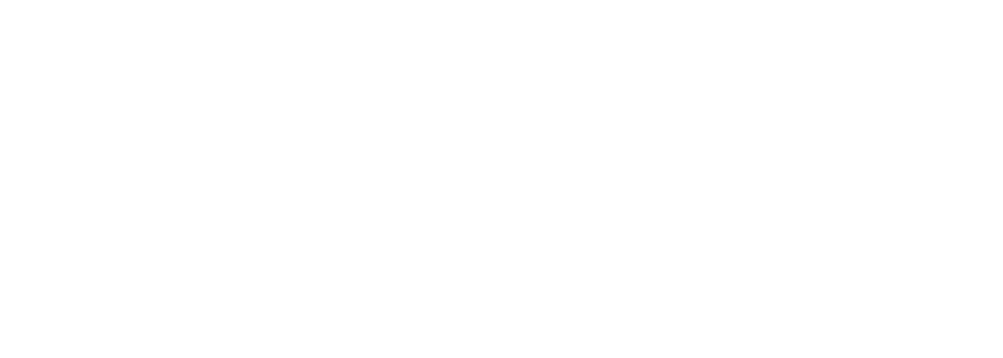
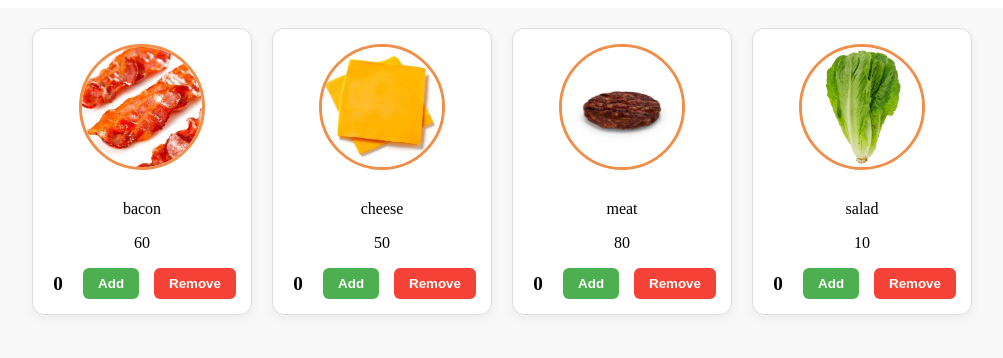
Before and after one commit to KanimetovDying2/homework-55, a React (Vite) app: page / in a window 1280 px wide. Shown: the top 358 px of the page, without its empty margins (138-1141 px from the left). Built offline with nearby package versions, Linux system fonts and the light colour scheme.

Commit message:
feat: build ingredient control system and add styles for burger, controls and app

```diff
--- a/src/App.css
+++ b/src/App.css
@@ -0,0 +1,88 @@
+.App {
+  display: flex;
+  flex-direction: column;
+  align-items: center;
+  min-height: 100vh;
+  background-color: #f8f8f8;
+  padding-bottom: 50px;
+}
+
+.container {
+  display: grid;
+  grid-template-columns: repeat(auto-fill, minmax(220px, 1fr));
+  gap: 20px;
+  padding: 20px;
+  max-width: 1000px;
+  margin: 0 auto;
+}
+
+.control-item {
+  border: 1px solid #ddd;
+  border-radius: 12px;
+  padding: 15px;
+  background: #fff;
+  box-shadow: 0 4px 10px rgba(0, 0, 0, 0.05);
+  text-align: center;
+  transition: transform 0.2s;
+}
+
+.control-item:hover {
+  transform: translateY(-5px);
+}
+
+.control-item img {
+  width: 120px;
+  height: 120px;
+  object-fit: cover;
+  border-radius: 50%;
+  margin-bottom: 10px;
+  border: 3px solid #f08e4a;
+}
+
+.control-item h3 {
+  margin: 10px 0;
+  text-transform: capitalize;
+}
+
+.controls-row {
+  display: flex;
+  align-items: center;
+  justify-content: center;
+  gap: 15px;
+  margin-top: 15px;
+}
+
+.control-btn {
+  padding: 8px 15px;
+  border: none;
+  border-radius: 6px;
+  cursor: pointer;
+  font-weight: bold;
+  transition: background 0.2s;
+}
+
+.add-btn {
+  background-color: #4caf50;
+  color: white;
+}
+.add-btn:hover {
+  background-color: #45a049;
+}
+
+.remove-btn {
+  background-color: #f44336;
+  color: white;
+}
+.remove-btn:hover {
+  background-color: #da190b;
+}
+.remove-btn:disabled {
+  background-color: #ccc;
+  cursor: not-allowed;
+}
+
+.count-display {
+  font-size: 1.2rem;
+  font-weight: bold;
+  min-width: 20px;
+}
--- a/src/App.tsx
+++ b/src/App.tsx
@@ -1,11 +1,12 @@
 import "./App.css";
 import type { Ingredient, IngredientCount } from "./type";
+import Controls from "./components/Controls";
+import { useState } from "react";
 
 import BaconImg from "./assets/bacon.jpg";
 import CheeseImg from "./assets/cheese.jpg";
 import MeatImg from "./assets/meat.jpg";
 import SaladImg from "./assets/salad.jpg";
-import { useState } from "react";
 
 const INGREDIENTS: Ingredient[] = [
   { name: "bacon", price: 60, image: BaconImg },
@@ -50,7 +51,27 @@
     return acc + currentIngredient.price * item.count;
   }, 30);
 
-  return <></>;
+  return (
+    <div className="App">
+      <div className="container">
+        {INGREDIENTS.map((ing) => {
+          const currentCount =
+            ingredients.find((i) => i.name === ing.name)?.count ?? 0;
+          return (
+            <Controls
+              key={ing.name}
+              name={ing.name}
+              price={ing.price}
+              image={ing.image}
+              count={currentCount}
+              onAdd={() => addIngredient(ing.name)}
+              onRemove={() => removeIngredient(ing.name)}
+            />
+          );
+        })}
+      </div>
+    </div>
+  );
 };
 
 export default App;
--- /dev/null
+++ b/src/components/Controls.tsx
@@ -0,0 +1,29 @@
+interface Props {
+  name: string;
+  price: number;
+  count: number;
+  image: string;
+  onAdd: () => void;
+  onRemove: () => void;
+}
+
+const Controls = ({ name, price, count, image, onAdd, onRemove }: Props) => {
+  return (
+    <div className="control-item">
+      <img src={image} alt={name} className="ingredient-img" />
+      <p>{name}</p>
+      <p>{price}</p>
+      <div className="controls-row">
+        <span className="count-display">{count}</span>
+        <button className="control-btn add-btn" onClick={onAdd}>
+          Add
+        </button>
+        <button className="control-btn remove-btn" onClick={onRemove}>
+          Remove
+        </button>
+      </div>
+    </div>
+  );
+};
+
+export default Controls;
```
Also changed, not shown: src/Burger.css (added, +143 -0 lines).
